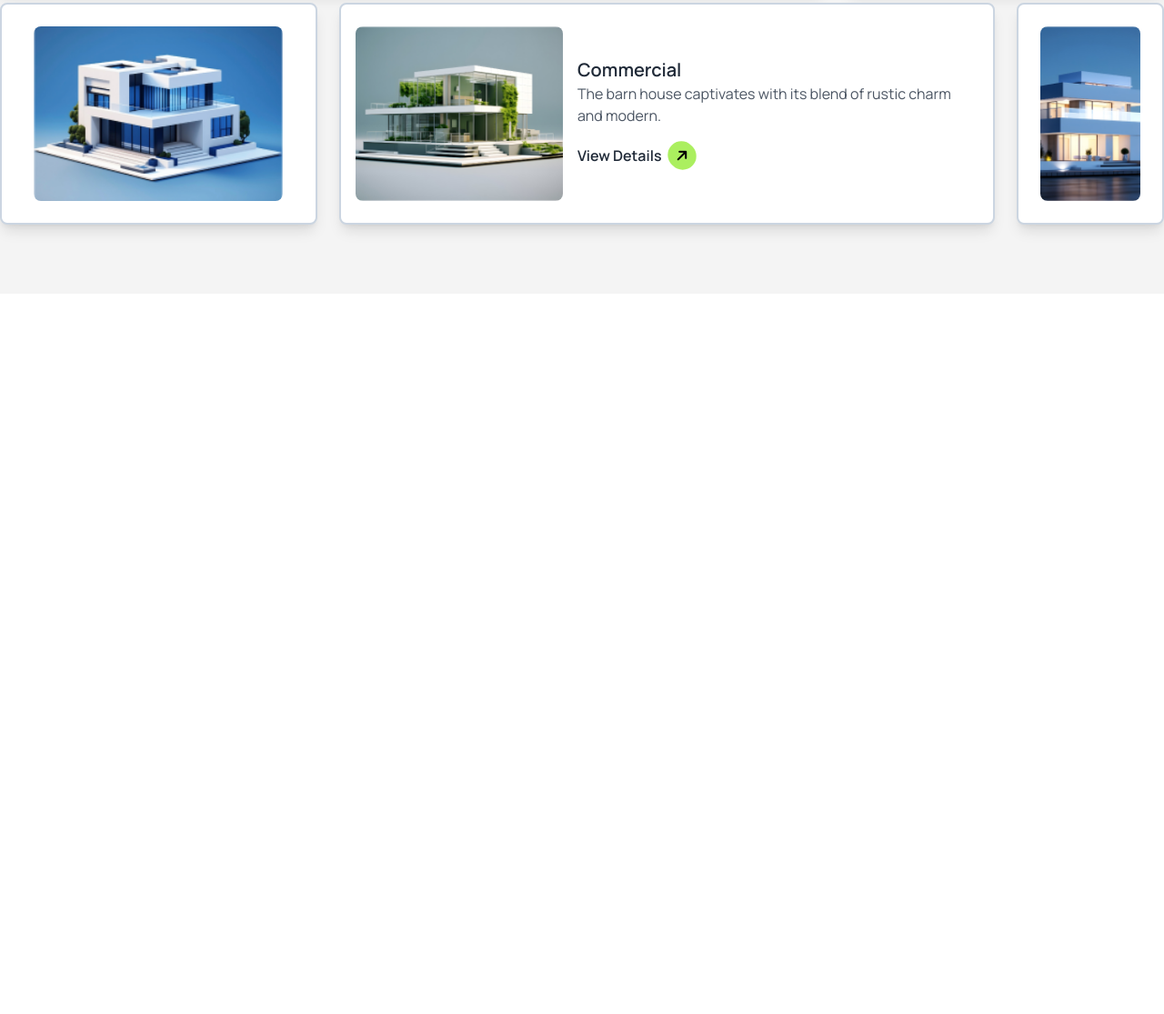
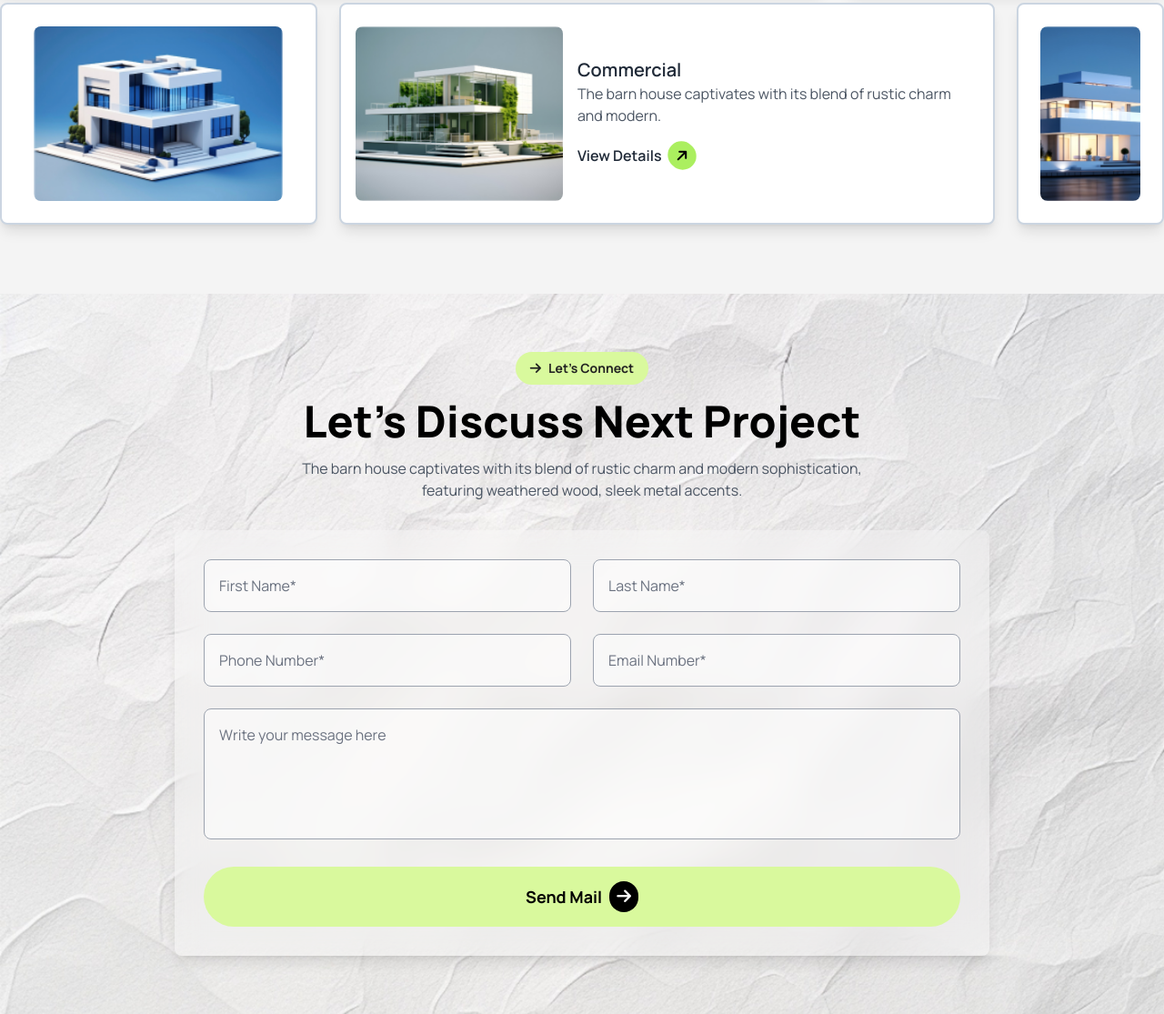
Before and after one commit to H-Shahriar/Rinterio_Landing_Page, a plain HTML site: page index.html in a window 1280 px wide. Shown: the part 2770-3885 px from the top of the page at 91% size. Before the commit the page ends 3093 px from the top, so only its background shows below. Drawn offline with nearby package versions, Linux system fonts and the light colour scheme.

Commit message:
Discuss Next Project

```diff
--- a/index.html
+++ b/index.html
@@ -329,8 +329,79 @@
         </div>
       </section>
 
+      <!-- Discuss Next Project Section -->
+      <section
+      class="bg-cover bg-center py-16"
+      style="background-image: url('./assets/bg.jpg');"
+    >
+      <!-- Container -->
+      <div class="container mx-auto text-center">
+        <!-- Heading and Button -->
+        <div class="mb-8">
+          <button
+            class="bg-lime-200 text-[#212121] font-bold text-sm py-2 px-4 rounded-full flex items-center space-x-2 hover:bg-gray-200 mx-auto mb-4"
+          >
+            <i class="fa-solid fa-arrow-right"></i>
+            <span> Let's Connect</span>
+          </button>
+          <h2 class="text-3xl md:text-5xl font-black text-black mb-4">
+            Let's Discuss Next Project
+          </h2>
+          <p class="text-gray-600 max-w-2xl mx-auto mb-8">
+            The barn house captivates with its blend of rustic charm and modern
+            sophistication, featuring weathered wood, sleek metal accents.
+          </p>
+        </div>
 
 
+        <div class="bg-white/30 backdrop-blur-lg shadow-lg rounded-lg p-8 max-w-4xl mx-auto">
+          <form class="space-y-6">
+
+            <div class="grid grid-cols-1 md:grid-cols-2 gap-6">
+              <input
+                type="text"
+                placeholder="First Name*"
+                class="rounded-lg border border-gray-400 p-4 w-full bg-white/50 text-black placeholder-gray-500 focus:ring-2 focus:ring-lime-200 focus:outline-none"
+              />
+              <input
+                type="text"
+                placeholder="Last Name*"
+                class="rounded-lg border border-gray-400 p-4 w-full bg-white/50 text-black placeholder-gray-500 focus:ring-2 focus:ring-lime-200 focus:outline-none"
+              />
+            </div>
+
+            <div class="grid grid-cols-1 md:grid-cols-2 gap-6">
+              <input
+                type="text"
+                placeholder="Phone Number*"
+                class="rounded-lg border border-gray-400 p-4 w-full bg-white/50 text-black placeholder-gray-500 focus:ring-2 focus:ring-lime-200 focus:outline-none"
+              />
+              <input
+                type="email"
+                placeholder="Email Number*"
+                class="rounded-lg border border-gray-400 p-4 w-full bg-white/50 text-black placeholder-gray-500 focus:ring-2 focus:ring-lime-200 focus:outline-none"
+              />
+            </div>
+
+            <textarea
+              placeholder="Write your message here"
+              class="rounded-lg border border-gray-400 p-4 w-full h-36 bg-white/50 text-black placeholder-gray-500 focus:ring-2 focus:ring-lime-200 focus:outline-none resize-none"
+            ></textarea>
+
+
+            <button
+              type="submit"
+              class="bg-lime-200 text-black font-bold text-lg py-4 w-full rounded-full flex items-center justify-center hover:bg-lime-300 transition-all duration-300 ease-in-out"
+            >
+              Send Mail
+              <i
+                class="fa-solid fa-arrow-right p-2 rounded-[32px] bg-black ml-2 text-white"
+              ></i>
+            </button>
+          </form>
+        </div>
+      </div>
+    </section>
 
 
     </main>
```
